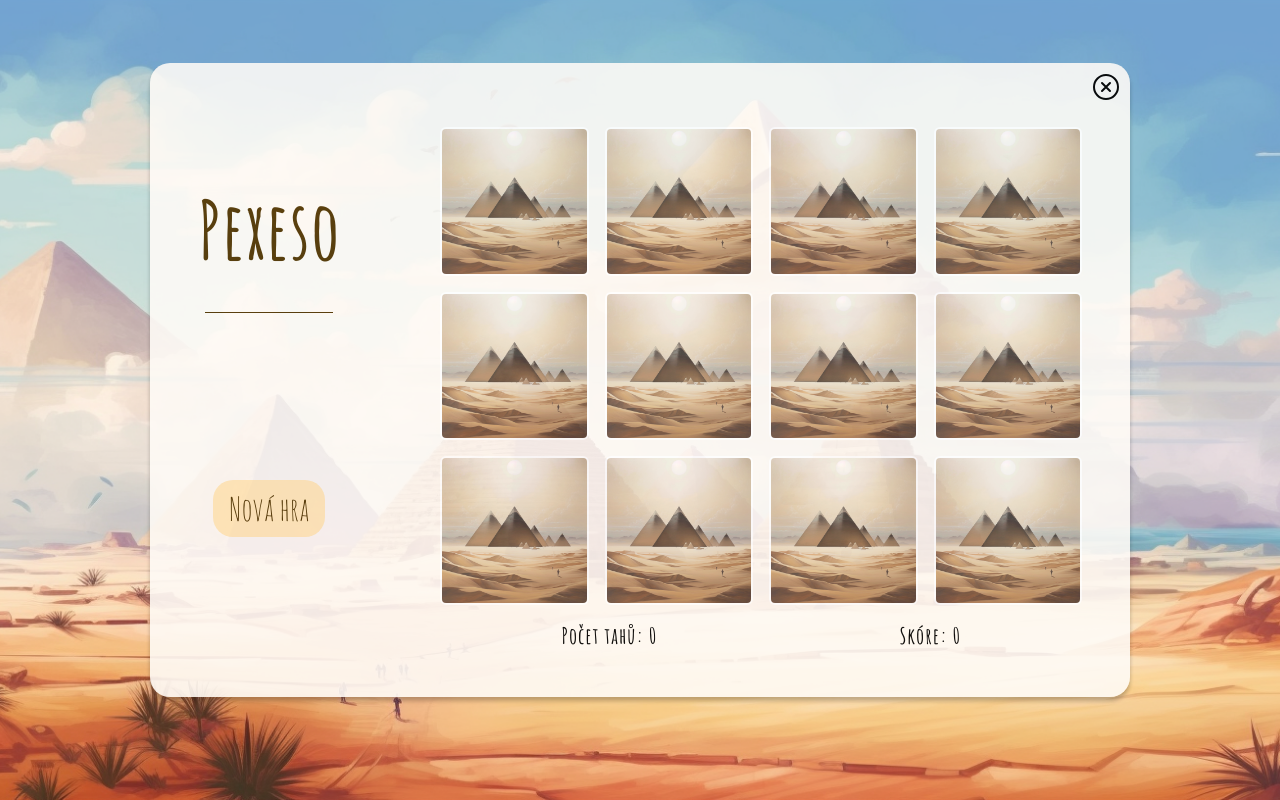
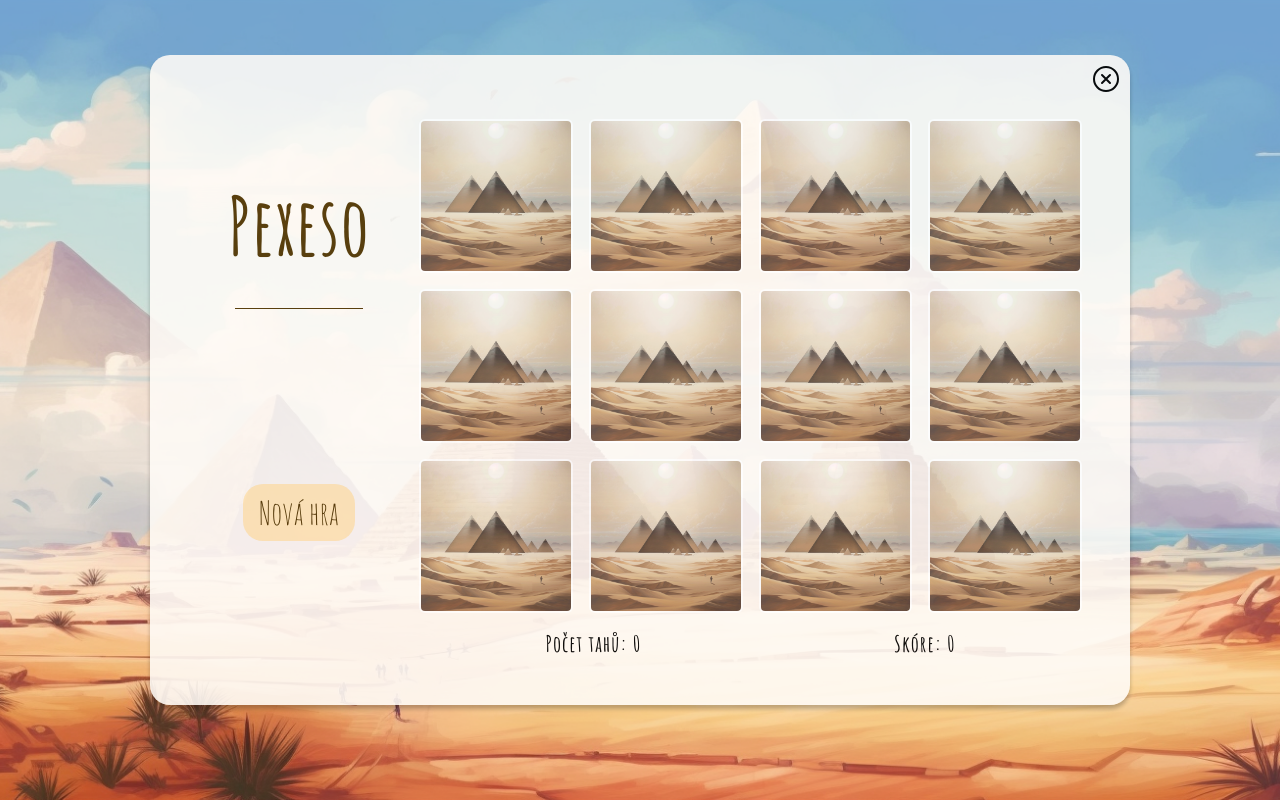
Before and after one commit to evadob/memory-game, a React (Vite) app: page /memory-game in a window 1280 px wide. Built offline with nearby package versions, Linux system fonts and the light colour scheme; no server answers.

Commit message:
feat: memory game queries edit

```diff
--- a/src/pages/MemoryGame/MemoryGame.module.css
+++ b/src/pages/MemoryGame/MemoryGame.module.css
@@ -8,7 +8,6 @@
   grid-template-columns: repeat(4, 1fr);
   margin-top: 1rem;
   gap: 1rem;
-  max-height: 20%;
 }
 
 .leftSidebar {
@@ -17,7 +16,7 @@
   justify-content: space-around;
   align-items: center;
   height: 100%;
-  margin-right: 100px;
+  margin-right: 1.2rem;
 }
 
 .gameInfo {
```
Also changed, not shown: src/components/OneCard/OneCard.css (line endings or trailing spaces).
